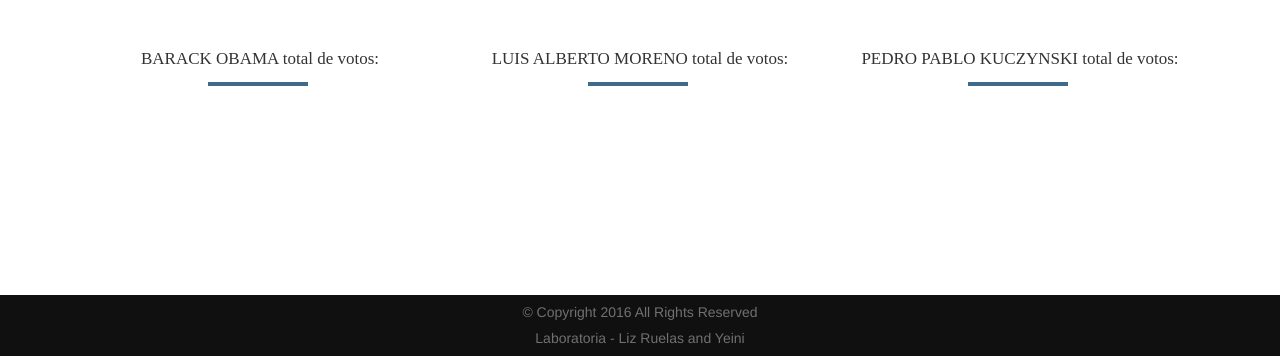
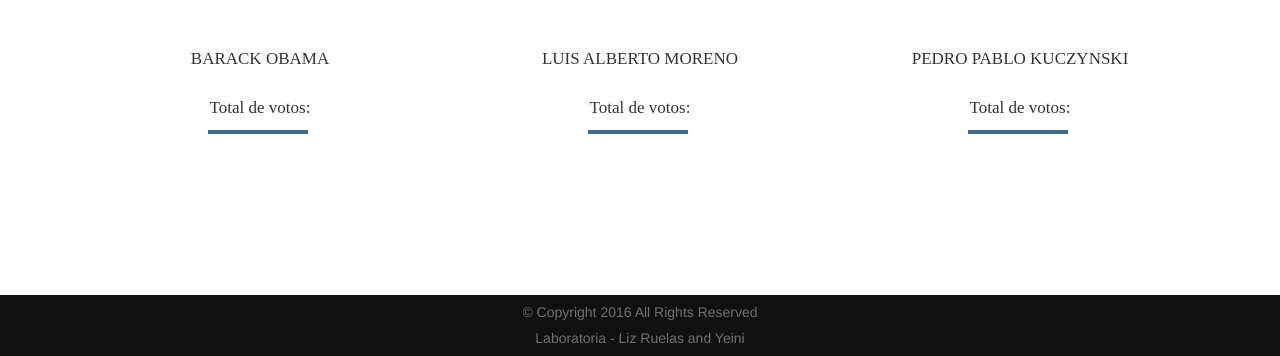
Before and after one commit to LizRuelas/votaciones2021, a website: page public/votar.html in a window 1280 px wide. Shown: the part 444-800 px from the top of the page. Drawn offline with nearby package versions, Linux system fonts and the light colour scheme; no server answers; a web font is replaced by a local one.

Commit message:
agregando foto

```diff
--- a/public/votar.html
+++ b/public/votar.html
@@ -38,7 +38,7 @@
 					<div class="col-md-4 ">
 						<img src="img/obama.jpg" id="candidato1">
 						<div class="resultado">
-							<span>BARACK OBAMA total de votos:</span>
+							<span>BARACK OBAMA <br><br>Total de votos:</span>
 							<span id="numContador1" ></span>
 							<div class="raya2" ></div>
 						</div>
@@ -46,7 +46,7 @@
 					<div class="col-md-4">
 						<img src="img/luis.jpg" id="candidato2">
 						<div class="resultado">
-							<span>LUIS ALBERTO MORENO total de votos:</span>
+							<span>LUIS ALBERTO MORENO <br><br> Total de votos:</span>
 							<span id="numContador2"></span>
 							<div class="raya2" ></div>
 						</div>
@@ -54,7 +54,7 @@
 					<div class="col-md-4">
 						<img src="img/ppk.jpg" id="candidato3">
 						<div class="resultado">
-							<span>PEDRO PABLO KUCZYNSKI total de votos:</span>
+							<span>PEDRO PABLO KUCZYNSKI <br><br> Total de votos:</span>
 							<span id="numContador3"></span>
 							<div class="raya2" ></div>
 						</div>
```
Also changed, not shown: public/img/ppk.jpg.
